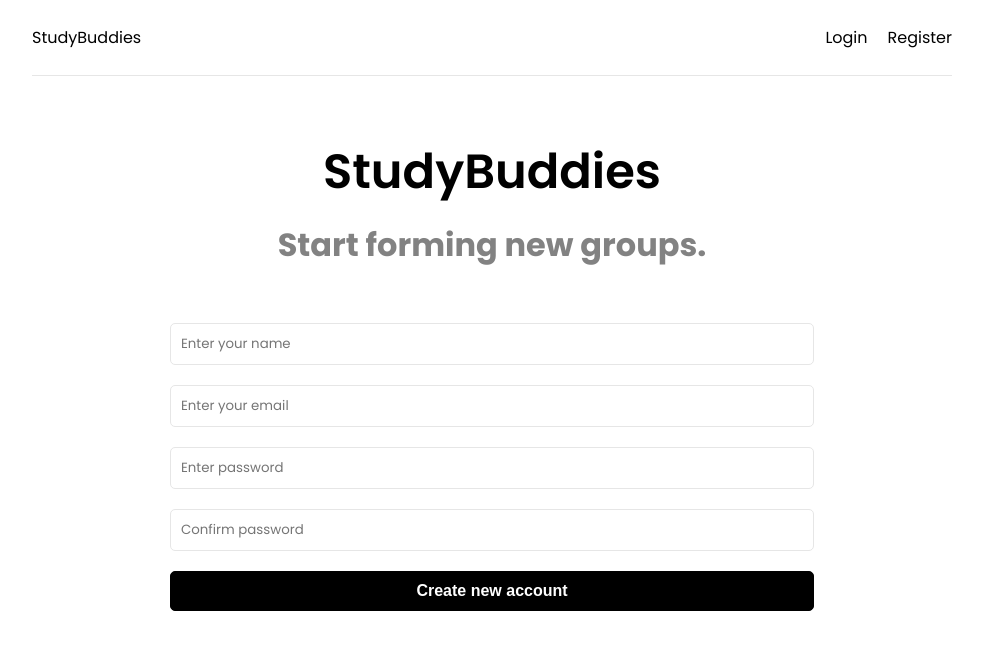
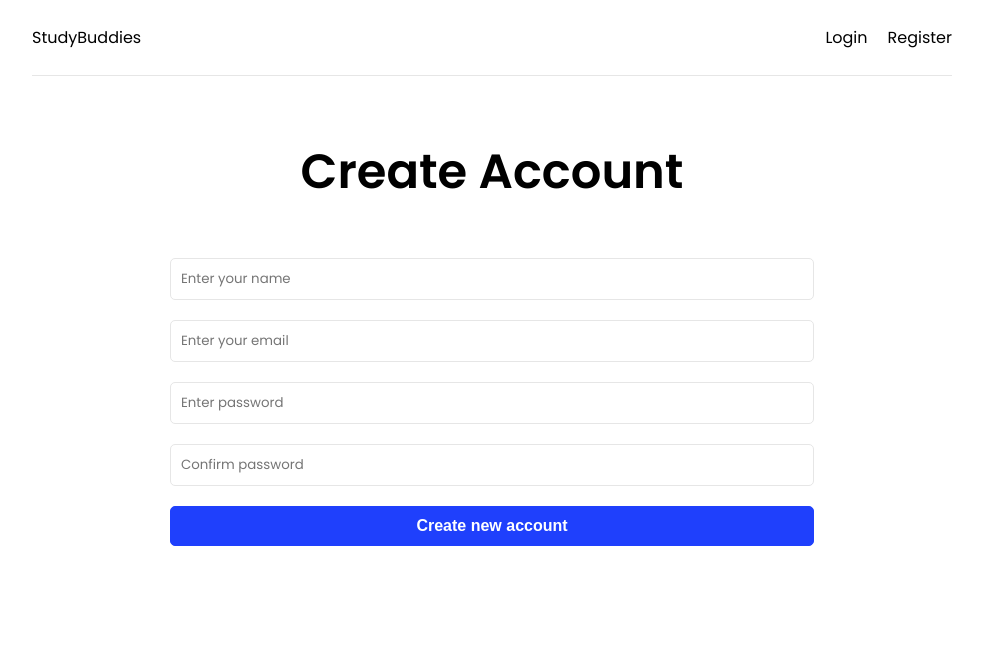
Before and after one commit to victoriamoya/Gator-Study-Buddy, a React (Create React App) app in the folder frontend/: page /register in a window 1280 px wide. Shown: the top 650 px of the page, without its empty margins (148-1131 px from the left). Built offline with nearby package versions, Linux system fonts and the light colour scheme; no server answers.

Commit message:
Update some UI elements

```diff
--- a/frontend/src/index.css
+++ b/frontend/src/index.css
@@ -35,6 +35,7 @@ h3 {
   margin-bottom: 10px;
 }
 
+
 .container {
   width: 100%;
   max-width: 960px;
@@ -68,7 +69,7 @@ h3 {
 }
 
 .header ul li a:hover {
-  color: #777;
+  color: rgb(253, 207, 121);
 }
 
 .header ul li a svg {
@@ -104,8 +105,22 @@ h3 {
   top: 10px;
   right: 15px;
   cursor: pointer;
-  border: none;
-  background: none;
+  color: #f4f4f4;
+  background-color: rgb(248, 68, 55);
+  padding: 2.5px 5px;
+  border: 1px solid rgb(248, 68, 55);
+  border-radius: 5px;
+}
+.group .close:hover {
+  position: absolute;
+  top: 10px;
+  right: 15px;
+  cursor: pointer;
+  color: #f4f4f4;
+  background-color: rgb(250, 124, 115);
+  padding: 2.5px 5px;
+  border: 1px solid rgb(250, 124, 115);
+  border-radius: 5px;
 }
 
 .form,
@@ -137,9 +152,9 @@ h3 {
 
 .btn {
   padding: 10px 20px;
-  border: 1px solid #000;
+  border: 1px solid rgb(31, 64, 252);
   border-radius: 5px;
-  background: #000;
+  background: rgb(31, 64, 252);
   color: #fff;
   font-size: 16px;
   font-weight: 700;
@@ -167,6 +182,8 @@ h3 {
 
 .btn:hover {
   transform: scale(0.98);
+  background-color: rgb(253, 207, 121);
+  border-color:rgb(253, 207, 121) ;
 }
 
 .loadingSpinnerContainer {
--- a/frontend/src/pages/Login.jsx
+++ b/frontend/src/pages/Login.jsx
@@ -58,9 +58,9 @@ function Login() {
     <>
       <section className='heading'>
         <h1>
-          StudyBuddies
+          Login
         </h1>
-        <p>Sign in!</p>
+
       </section>
 
       <section className='form'>
--- a/frontend/src/pages/Register.jsx
+++ b/frontend/src/pages/Register.jsx
@@ -81,9 +81,9 @@ function Register() {
     <>
       <section className='heading'>
         <h1>
-          StudyBuddies
+          Create Account
         </h1>
-        <p>Start forming new groups.</p>
+
       </section>
 
       <section className='form'>
```
